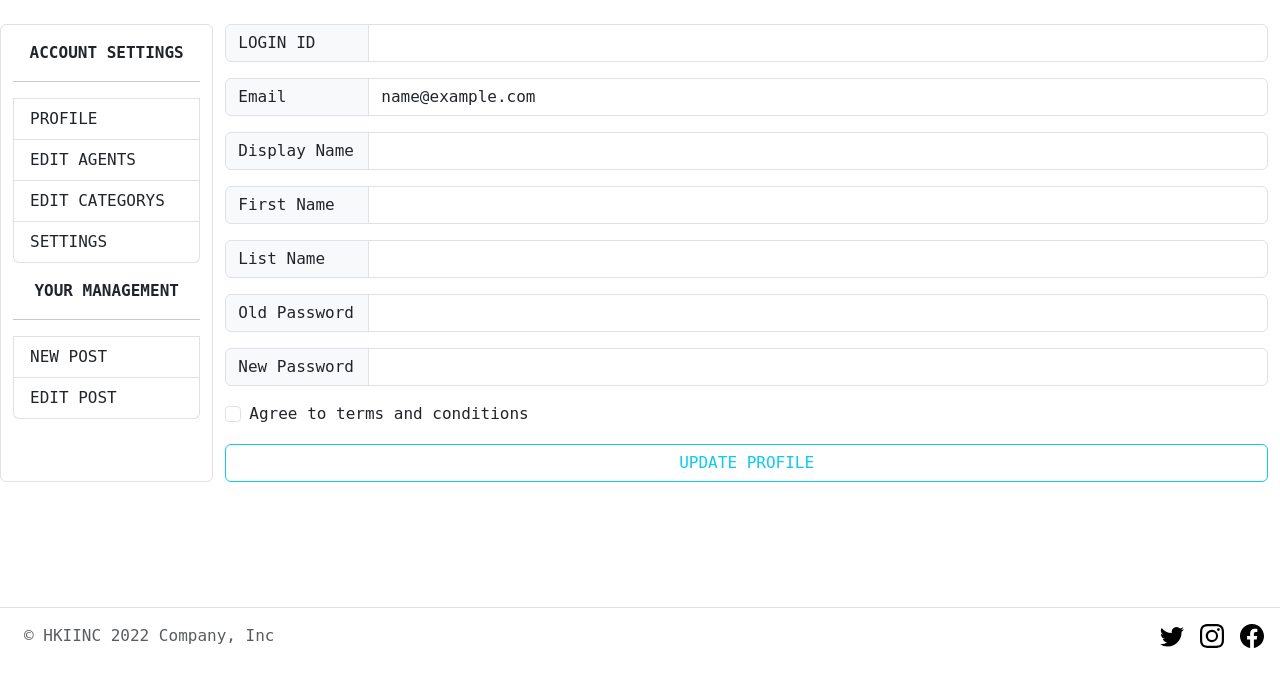
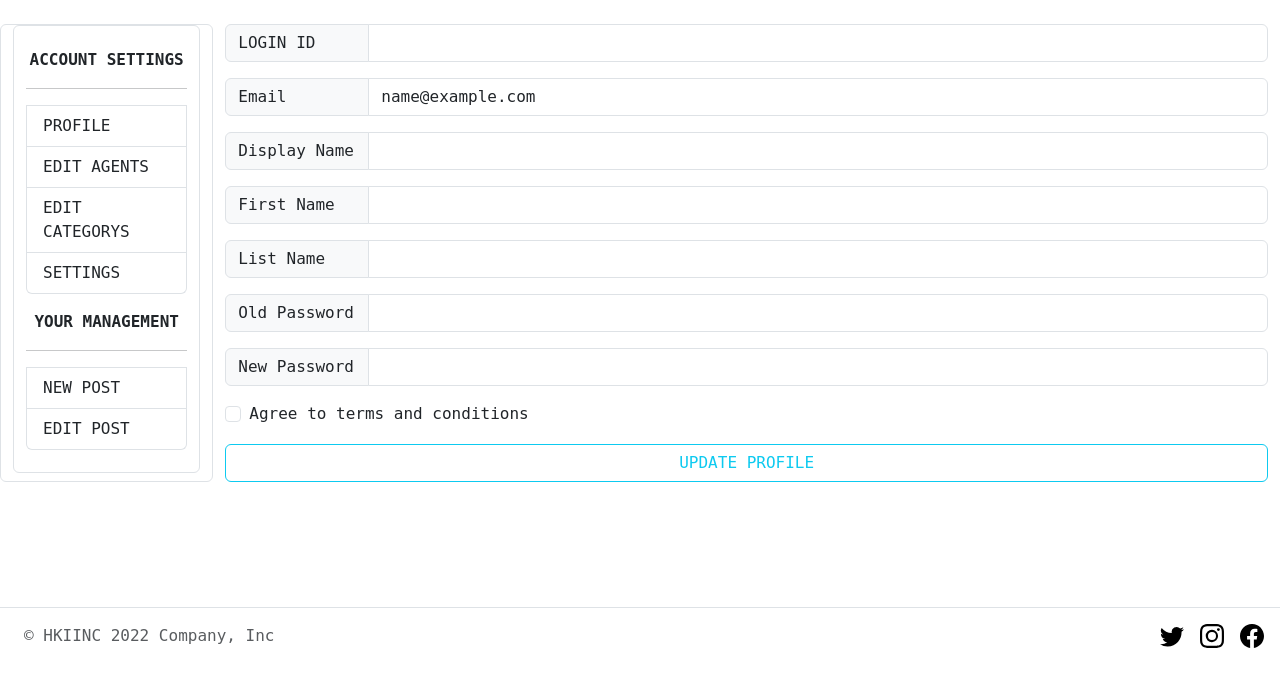
Before and after one commit to constantinedev/Flask-CMS, a Flask app: page /panel in a window 1280 px wide. Shown: the part 112-800 px from the top of the page. Run offline with Flask 3, Linux system fonts and the light colour scheme; the visitor is signed in with stand-in values (Sample User, id 1); some libraries are stand-ins or nearby versions.

Commit message:
Update panel.html

```diff
--- a/templates/admin/panel.html
+++ b/templates/admin/panel.html
@@ -4,7 +4,7 @@
 <div class="content">
 <div class="row">
 	<div class="left_menu_list border rounded col-2 my-4">
-
+		<div class="form-control">
 			<div class="d-grid mb-3 my-3">
 				<ul class="list-group">
 					<span class="text-center"><strong>ACCOUNT SETTINGS</strong></span><hr>
@@ -22,7 +22,7 @@
 					<li class="list-group-item list-group-item-action"><a class="nav-link" href="/panel/blogger?pag=post_edit">EDIT POST</a></li>
 				</ul>
 			</div>
-
+		</div>
 	</div>
 
 	<!-- </div>
```
Lines whose indentation alone changed are shown as unchanged.
